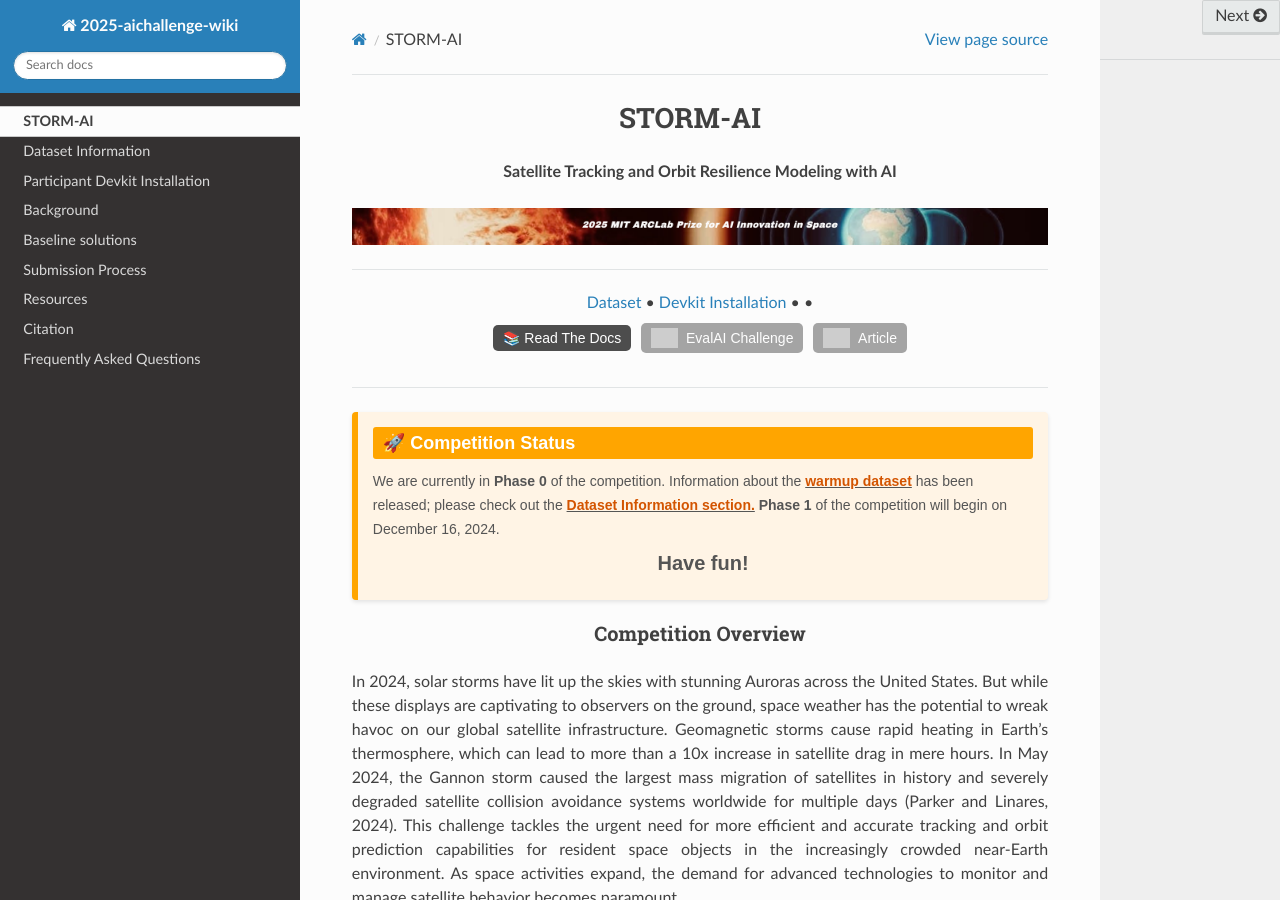
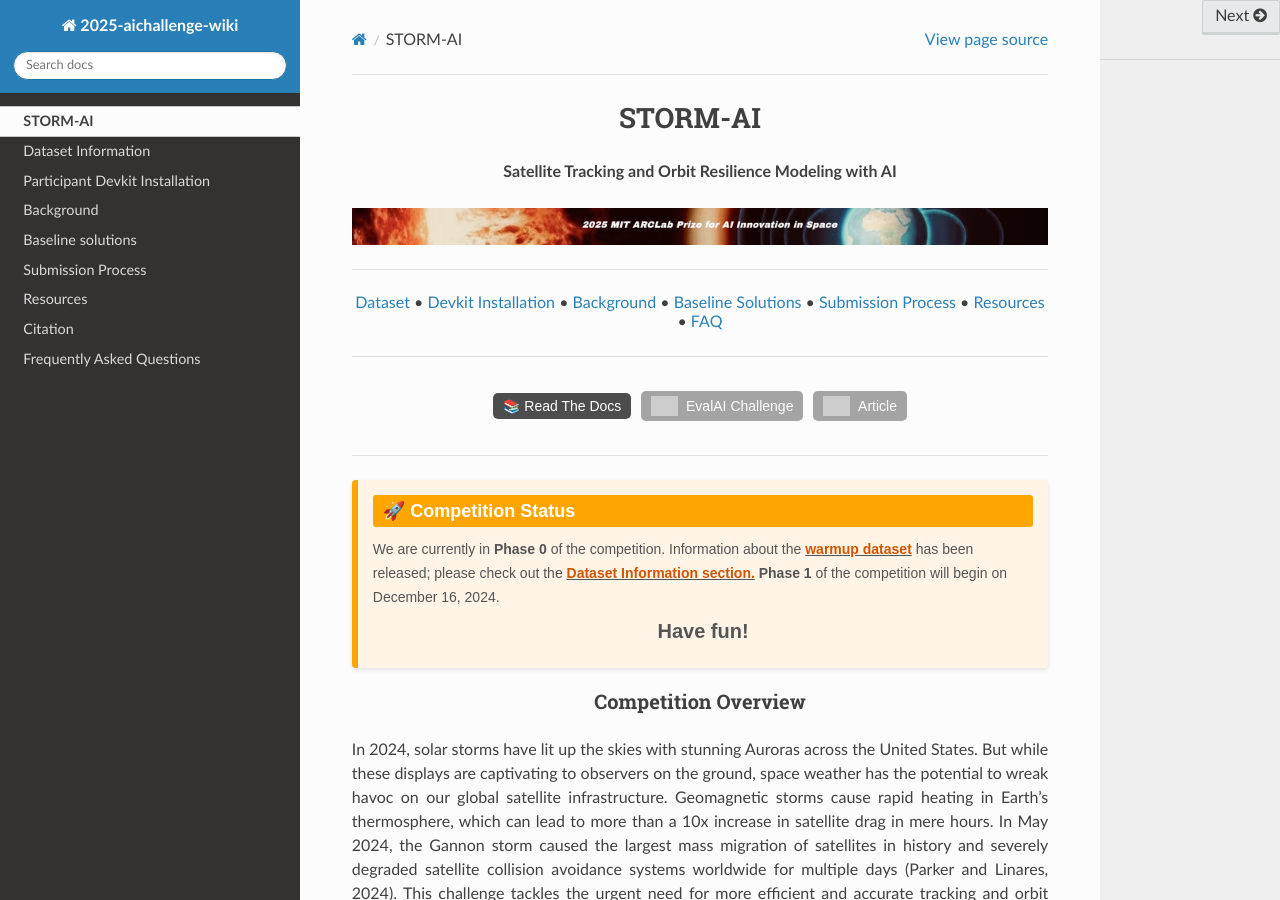
Before and after one commit to olgupila/STORM-AI-devkit-2025, a Sphinx documentation site: the page built from docs/README.md, in a window 1280 px wide and 900 px high. Built offline with Sphinx 7.4.7 and the Read the Docs theme 3.1.0, drawn with Linux system fonts in a browser that asks for light colours; pages that are not in the unit, such as notebooks, are missing from menus; grey boxes are pictures that could not be loaded.

Commit message:
Updated index

```diff
--- a/docs/README.md
+++ b/docs/README.md
@@ -14,8 +14,13 @@
 <div align="center">
 <a href="https://2025-ai-challenge.readthedocs.io/en/latest/dataset.html">Dataset</a> •
 <a href="https://2025-ai-challenge.readthedocs.io/en/latest/installation.html">Devkit Installation</a> •
-<a href=""></a> •
+<a href="https://2025-ai-challenge.readthedocs.io/en/latest/background.html">Background</a> •
+<a href="https://2025-ai-challenge.readthedocs.io/en/latest/baseline.html">Baseline Solutions</a> •
+<a href="https://2025-ai-challenge.readthedocs.io/en/latest/submission.html">Submission Process</a> •
+<a href="https://2025-ai-challenge.readthedocs.io/en/latest/resources.html">Resources</a> •
+<a href="https://2025-ai-challenge.readthedocs.io/en/latest/faq.html">FAQ</a>
 
+---
 <div style="display: flex; justify-content: center; align-items: center; gap: 10px; padding: 10px;">
   <div style="display: inline-flex; align-items: center; background-color: #4d4d4d; color: #ffffff; border-radius: 5px; padding: 5px 10px; font-family: Arial, sans-serif; font-size: 14px; text-align: center;">
       <a href="https://2025-ai-challenge.readthedocs.io/en/latest/README.html" target="_blank" style="color: #ffffff; text-decoration: none;">
```
